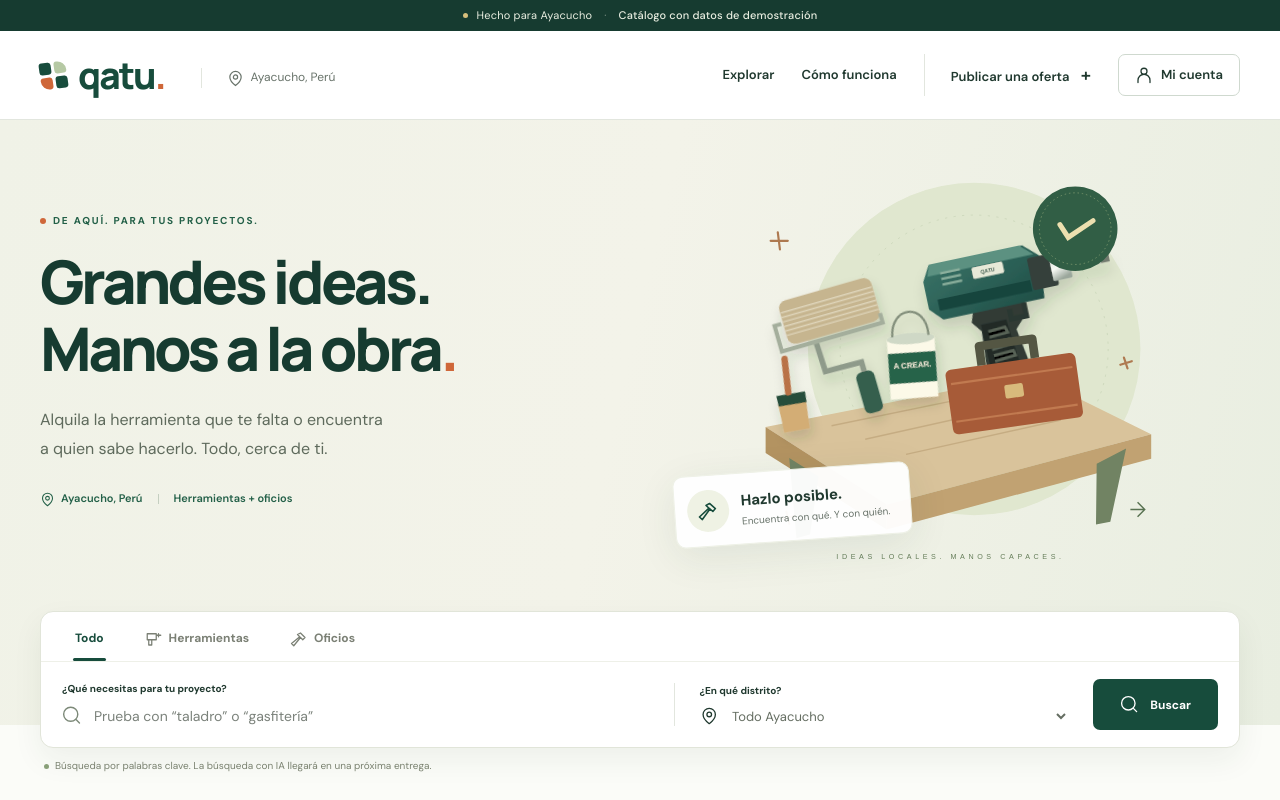
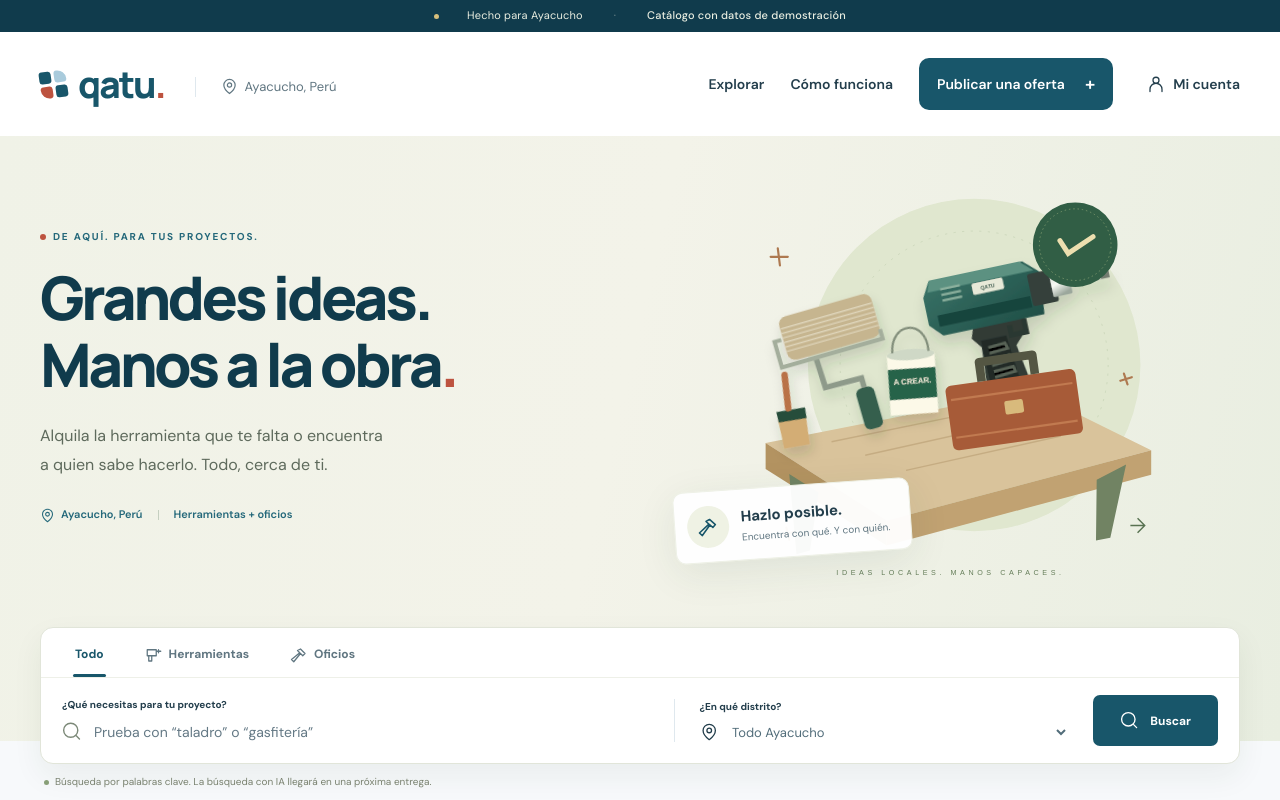
Before and after one commit to seeb-fault/Qatu-Ayacucho, a Next.js app in the folder frontend/: page / in a window 1280 px wide. Shown: the top 800 px of the page. Built offline with nearby package versions, Linux system fonts and the light colour scheme.

Commit message:
feat(ui): configurar proveedor compartido de PrimeReact

```diff
--- a/frontend/src/app/layout.tsx
+++ b/frontend/src/app/layout.tsx
@@ -1,3 +1,3 @@
-import type {Metadata} from 'next';import Navegacion,{Footer} from '@/components/descubrimiento/Navegacion';import './globals.css';
+import type {Metadata} from 'next';import Navegacion,{Footer} from '@/components/descubrimiento/Navegacion';import ProveedorUI from '@/components/ui/ProveedorUI';import './globals.css';import './marketplace.css';
 export const metadata:Metadata={title:{default:'Qatu · Herramientas y talento cerca de ti',template:'%s · Qatu'},description:'Explora herramientas de alquiler y oficios en Ayacucho. Prototipo académico con ofertas y precios de demostración.'};
-export default function RootLayout({children}:{children:React.ReactNode}){return <html lang="es-PE"><body><Navegacion/><main id="contenido">{children}</main><Footer/></body></html>;}
+export default function RootLayout({children}:{children:React.ReactNode}){return <html lang="es-PE"><body><ProveedorUI><Navegacion/><main id="contenido">{children}</main><Footer/></ProveedorUI></body></html>;}
--- /dev/null
+++ b/frontend/src/components/ui/ProveedorUI.tsx
@@ -0,0 +1,5 @@
+'use client';
+import { PrimeReactProvider } from 'primereact/api';
+export default function ProveedorUI({ children }: { children: React.ReactNode }) {
+  return <PrimeReactProvider value={{ unstyled: true }}>{children}</PrimeReactProvider>;
+}
```
